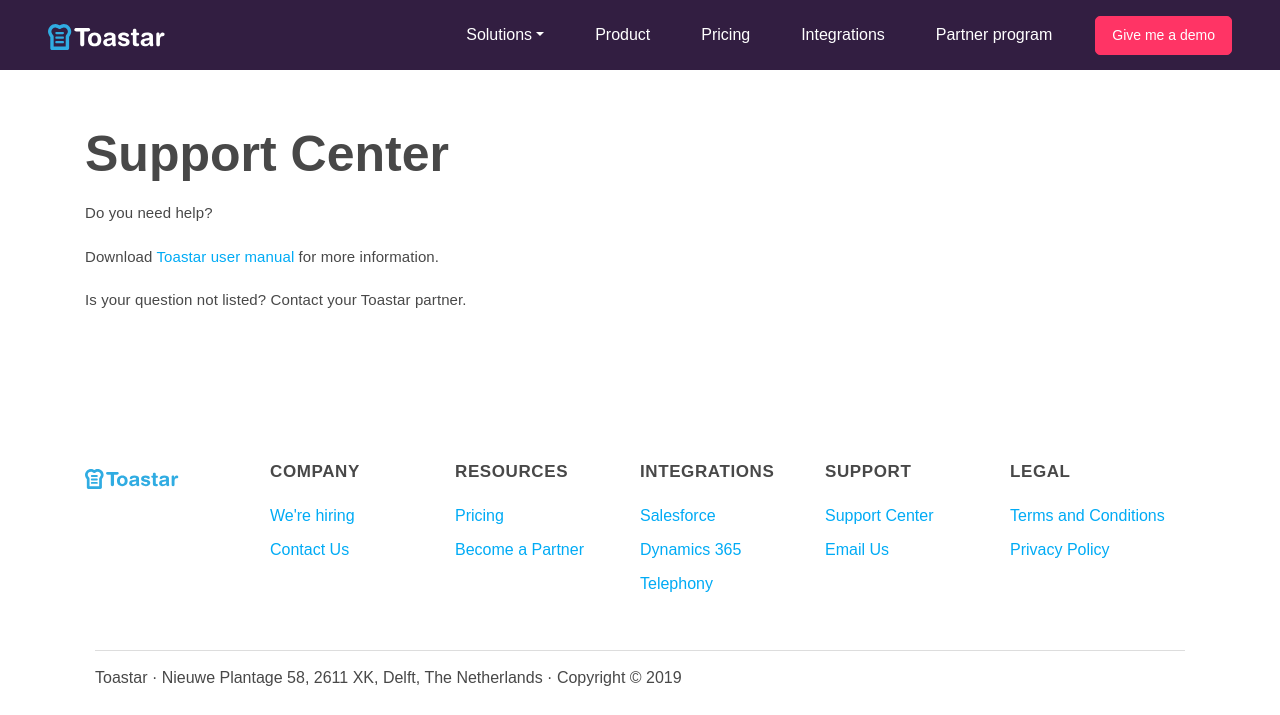
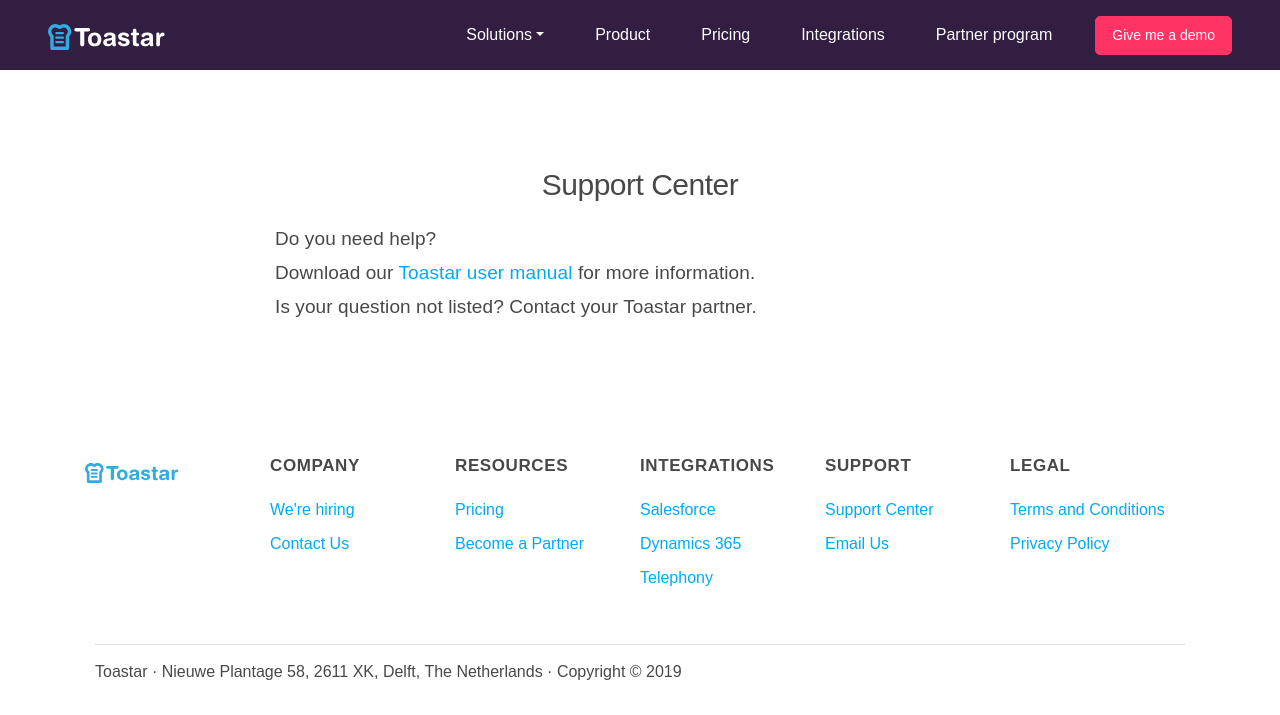
Before and after one commit to scienced/toastar-jekyll, a Jekyll site: the page built from support.html, in a window 1280 px wide, cut to the strip 0-715 px from the top of the page. Built offline with Jekyll 4.4.1, drawn with Linux system fonts in a browser that asks for light colours; nearby versions of some CDN libraries; some web fonts are replaced.

Commit message:
new style

```diff
--- a/support.html
+++ b/support.html
@@ -4,23 +4,36 @@ title: Support Center
 
 {% include header.html %}
 
+<div class="home">
 
-		<section>
-			<div class="container">
-				<div class="row">
-					<div class="col-md-12">
-						<div class="conditions-box">
-		<h2>Support Center</h2>
+	<section class="text-center">
+		<div class="container mt-5">
 
-<p>Do you need help?</p>
-<p>Download <a href="/assets/docs/terms-conditions.pdf">Toastar user manual</a> for more information.</p>
-<p>Is your question not listed? Contact your Toastar partner.</p>
+			<div class="row justify-content-md-center">
 
-</div>
-					</div>
-				</div>
+				<div class="col col-lg-8">
+					<h3>Support Center</h3>
+
+				<p class=" mb-1 text-left">
+				Do you need help?</br>
+				Download our <a href="/assets/docs/terms-conditions.pdf">Toastar user manual</a> for more information.</br>
+				Is your question not listed? Contact your Toastar partner.
+				</p>
 			</div>
-		</section>
+
+			</div>
+
+
+
+
+
+
+
+		</div>
+	</div>
+	</section>
+
+	</div>
 
 
 {% include footer.html %}
```
